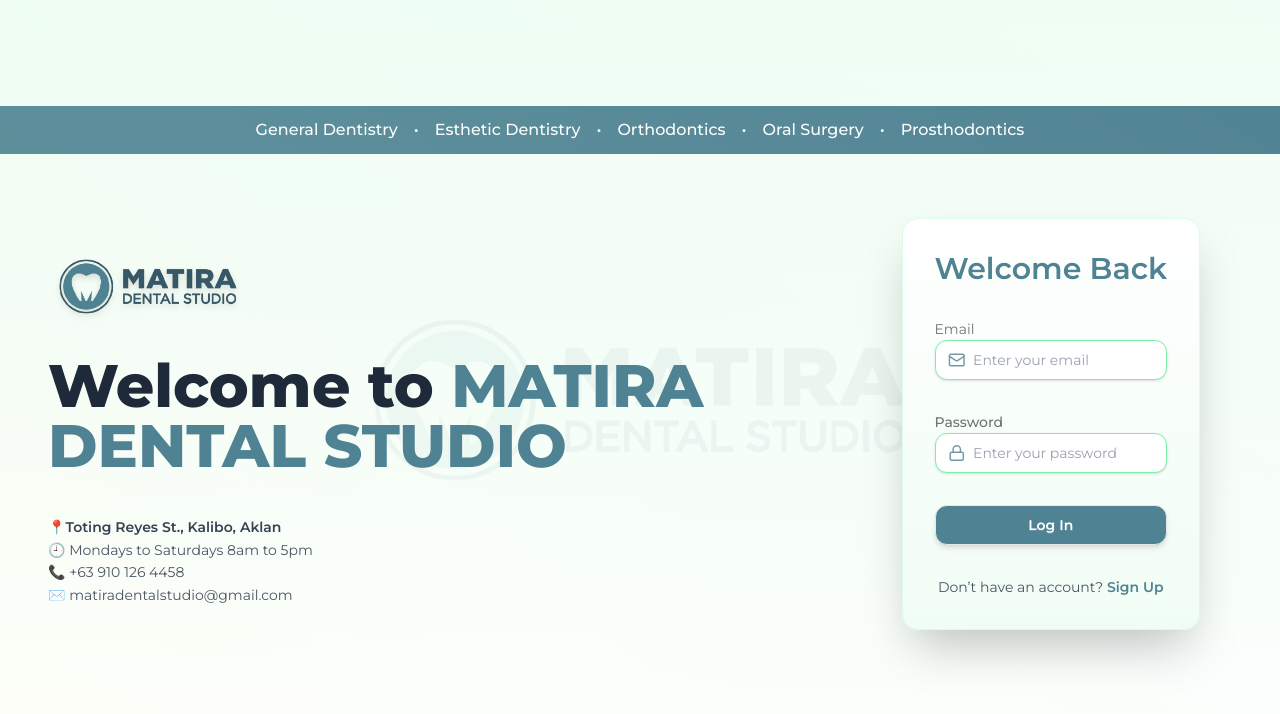
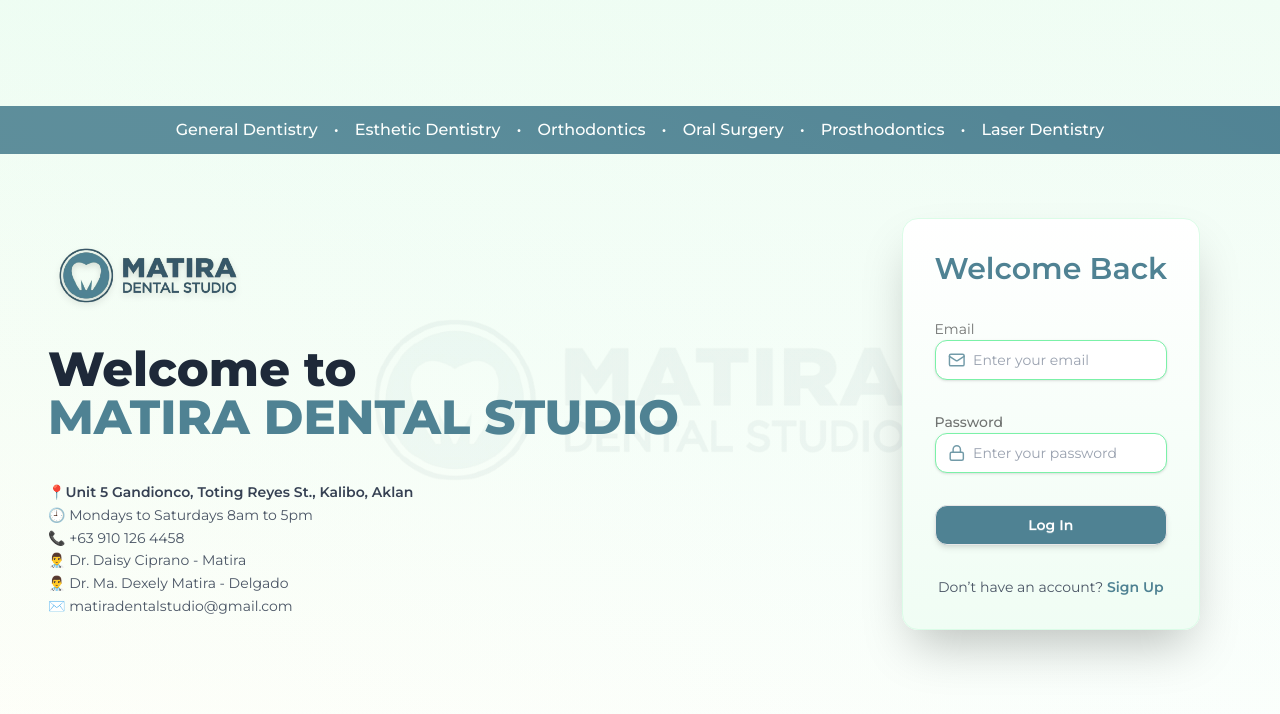
Before and after one commit to Noah202226/matira-dental-studio, a Next.js app: page / in a window 1280 px wide. Shown: the top 714 px of the page. Built offline with nearby package versions, Linux system fonts and the light colour scheme; no server answers.

Commit message:
udpdtated

```diff
--- a/app/components/landing/Hero.jsx
+++ b/app/components/landing/Hero.jsx
@@ -47,6 +47,8 @@ export default function Hero() {
         <span>Dental Braces</span> */}
         <span>•</span>
         <span>Prosthodontics</span>
+        <span>•</span>
+        <span>Laser Dentistry</span>
       </div>
 
       {/* Main Content */}
@@ -71,12 +73,12 @@ export default function Hero() {
 
           {/* Clinic Heading */}
           <motion.h1
-            className="text-5xl md:text-6xl font-extrabold text-gray-800"
+            className="text-5xl md:text-5xl font-extrabold text-gray-800"
             initial={{ opacity: 0, y: 20 }}
             animate={{ opacity: 1, y: 0 }}
             transition={{ duration: 0.6 }}
           >
-            Welcome to{" "}
+            Welcome to <br />
             <span className="text-[var(--theme-color)]">
               MATIRA DENTAL STUDIO
             </span>
@@ -100,10 +102,12 @@ export default function Hero() {
             transition={{ delay: 0.8, duration: 0.6 }}
           >
             <p className="font-semibold text-gray-700">
-              📍Toting Reyes St., Kalibo, Aklan
+              📍Unit 5 Gandionco, Toting Reyes St., Kalibo, Aklan
             </p>
             <p>🕘 Mondays to Saturdays 8am to 5pm</p>
             <p>📞 +63 910 126 4458</p>
+            <p>👨‍⚕️ Dr. Daisy Ciprano - Matira</p>
+            <p>👨‍⚕️ Dr. Ma. Dexely Matira - Delgado</p>
             <p>✉️ matiradentalstudio@gmail.com</p>
           </motion.div>
         </div>
```
